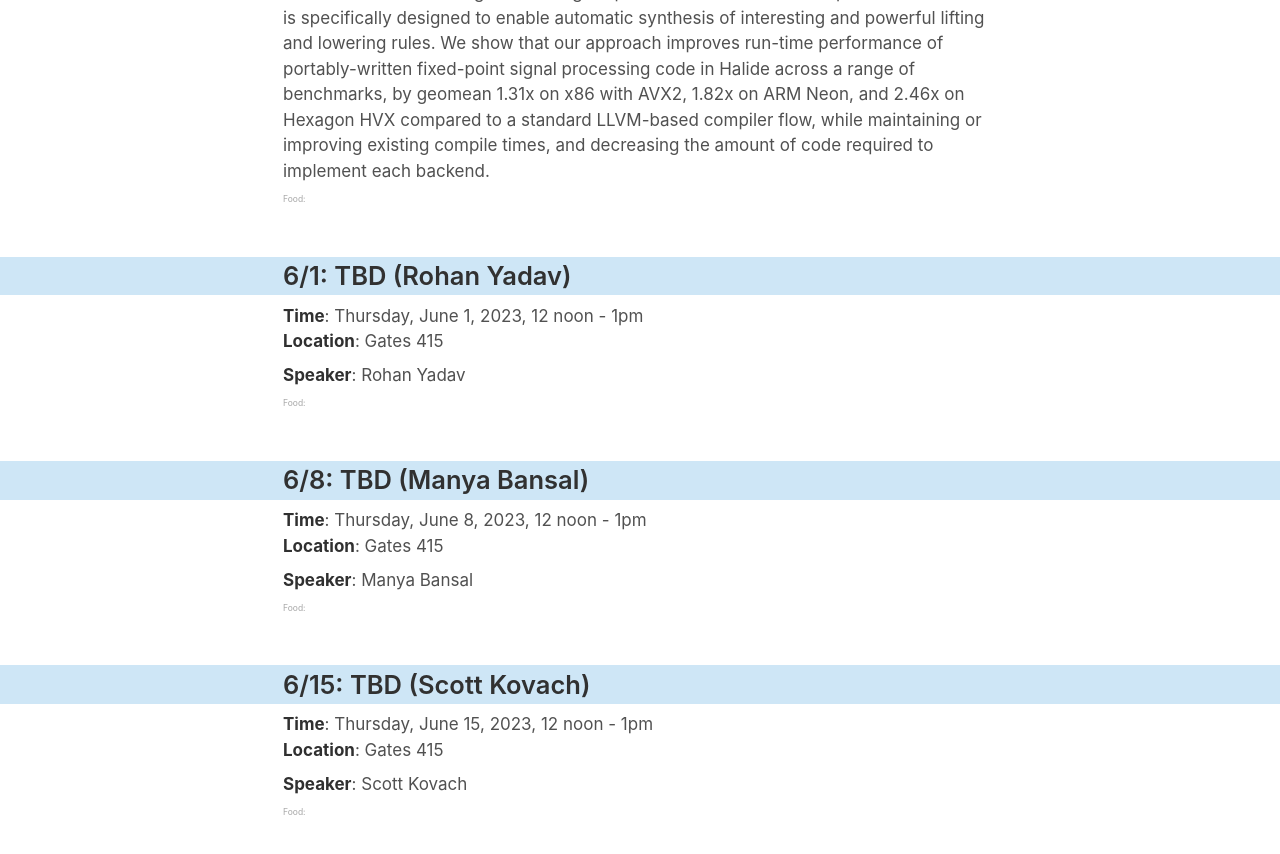
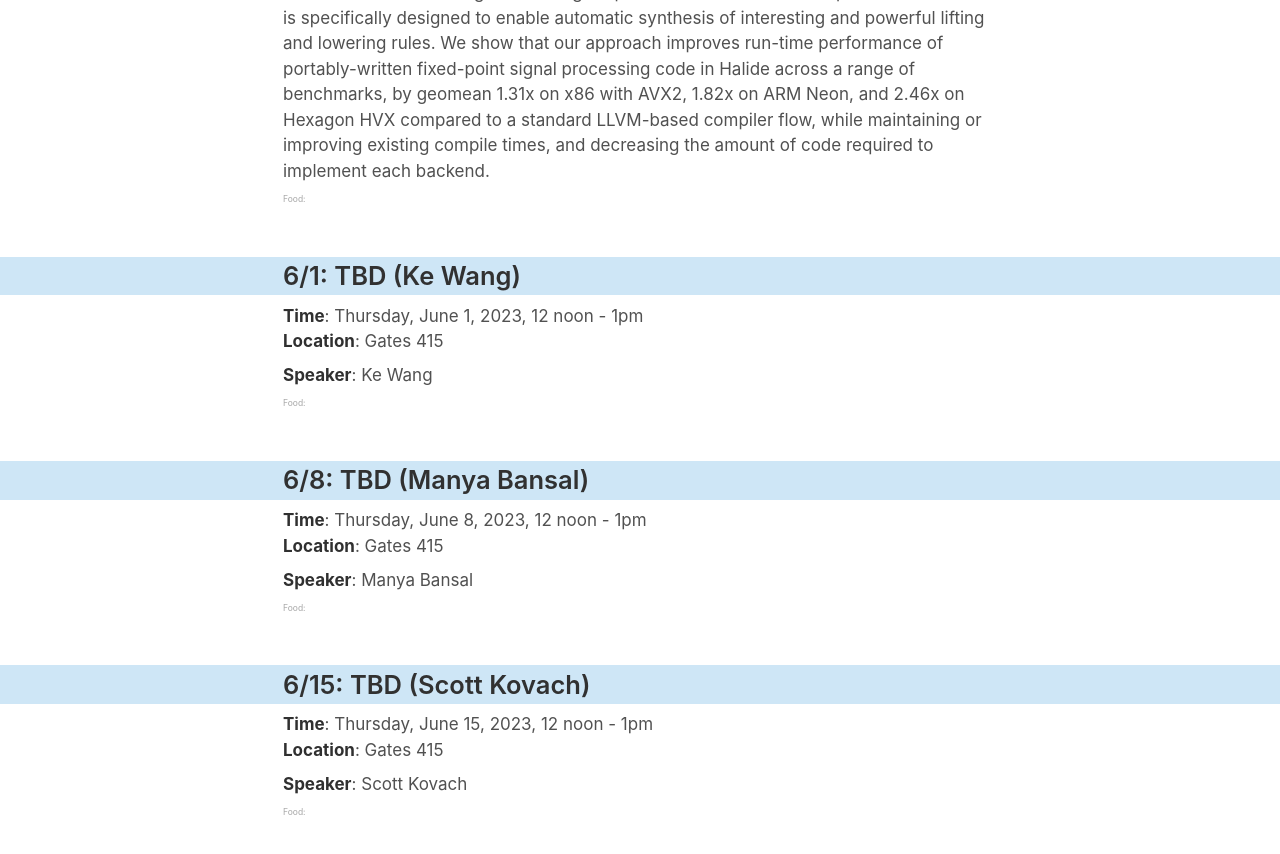
Before and after one commit to software-research-lunch/software-research-lunch.github.io, a Jekyll site: the page built from index.html, in a window 1280 px wide and 900 px high, scrolled down 3428 px. Shown: the top 854 px of the window. Built offline with Jekyll 4.4.1, drawn with Linux system fonts in a browser that asks for light colours.

Commit message:
update 6/8

```diff
--- a/_data/schedule.yml
+++ b/_data/schedule.yml
@@ -90,7 +90,7 @@ In addition to the simplicity, the approach has significant theoretical and prac
   - date: "2023-06-01"
     abstract: ""
     title: ""
-    speaker: "Rohan Yadav"
+    speaker: "Ke Wang"
     bio: ""
   - date: "2023-06-08"
     abstract: ""
```
